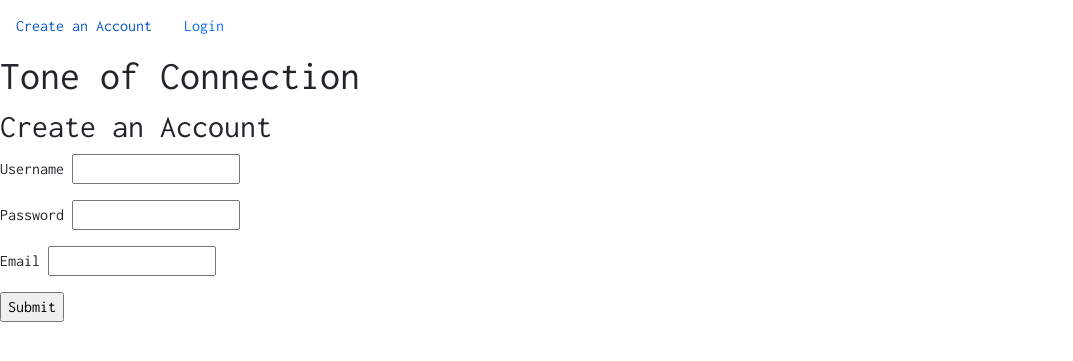
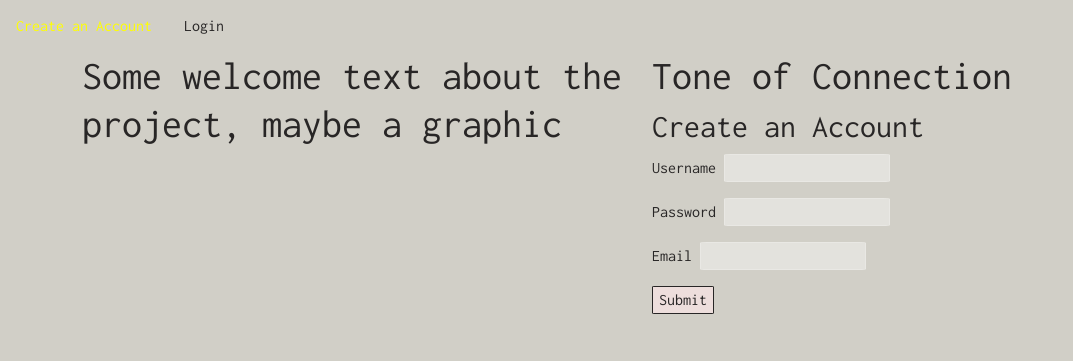
Before and after one commit to hannahpaxton/tone-of-connection, a Flask app: page / in a window 1280 px wide. Shown: the top 361 px of the page, without its empty margins (0-1073 px from the left). Run offline with Flask 2, Linux system fonts and the light colour scheme.

Commit message:
Added minimal styling

```diff
--- a/crud.py
+++ b/crud.py
@@ -2,7 +2,7 @@
 
 from model import db, User, Post, Result, Quality, Prompt, connect_to_db
 from datetime import datetime
-from sqlalchemy import func, select
+from sqlalchemy import func, select, desc
 import os
 import json
 from colour import Color
@@ -110,7 +110,7 @@ def get_tone_qualities_by_post_id(post_id):
 def get_post_by_user_id(user_id):
     """View post by user_id"""
 
-    return Post.query.filter(Post.user_id == user_id).all()
+    return Post.query.filter(Post.user_id == user_id).order_by(desc(Post.created_at)).all()
 
 def get_max_color_by_post_id(post_id):
     """Return the color of the max tone score for a given post"""
--- a/server.py
+++ b/server.py
@@ -4,7 +4,7 @@ from flask import (Flask, render_template, request, flash, session,
                    redirect, jsonify)
 from model import connect_to_db, Post, Result
 import crud
-
+from sqlalchemy import desc
 from jinja2 import StrictUndefined
 from datetime import datetime
 import os
@@ -105,6 +105,7 @@ def geocode_zip():
     zipcode = request.args.get('zipcode')
     location_result = client.geocode(zipcode)
 
+    # Save needed geolocation in the session
     session['lat'] = location_result["results"][0]["location"]["lat"]
     session['lng']= location_result["results"][0]["location"]["lng"]
 
@@ -124,24 +125,10 @@ def create_post():
     # Get post text
     post_text = request.form.get('user_post')
 
-    # Unpack user location
-
-    # lat = location_result["results"][0]["location"]["lat"]
-    # lng = location_result["results"][0]["location"]["lng"]
-    # lat = 5
-    # lng = 6
-
-
-    # # Add city and state to database
-    # city = location_result["results"][0]["address_components"]["city"]
-    # state = location_result["results"][0]["address_components"]["state"]
-    # user_facing_location = city + ", " + state
-
     # Create post timestamp
     created_at = datetime.now()
     user_facing_date = created_at.strftime("%B %d, %Y")
 
-    # Save user facing location to database
     # Save post and related data to database
     post = crud.create_post(session['user_id'], prompt_id, post_text, session['lat'], session['lng'], session['user_facing_location'], created_at)
 
@@ -180,7 +167,7 @@ def post_info():
             "created_at": post.created_at,
             "color": crud.get_max_color_by_post_id(post.post_id),
         }
-        for post in Post.query.limit(200)
+        for post in Post.query.order_by(desc(Post.created_at)).limit(200)
     ]
 
     return jsonify(posts)
--- a/static/css/styles.css
+++ b/static/css/styles.css
@@ -1,5 +1,26 @@
 html * {
     font-family: 'Inconsolata', monospace;
+    color: rgb(40, 38, 38);
+}
+
+body {
+    background-color: #d1cfc7;
+}
+
+.flash-msg {
+    text-align: center;
+}
+
+.transparency_field {
+    background: rgba(255,255,255,0.4);
+    border-radius: 4%;
+    border: .5px solid rgba(255,255,255,0.2);
+}
+
+.button {
+    background: rgba(240,224,221,0.94);
+    border-radius: 4%;
+    border: .5px solid;
 }
 
 #map {
@@ -29,6 +50,10 @@ li a {
     text-decoration: none;
 }
 
+a:hover {
+    color: yellow;
+}
+
 .grid {
     display: grid;
     grid-template-columns: 6fr 6fr;
@@ -37,10 +62,11 @@ li a {
   }
 
   div.post {
+    background-color: rgba(255,255,255,0.8);
     border-radius: 4%;
     border: 2px solid grey;
     width: 32em;
-    height: 40em;
+    height: 30em;
     margin: 2em;
     padding: 1em;
     display: inline-block;
--- a/static/js/analyze_post.js
+++ b/static/js/analyze_post.js
@@ -5,6 +5,7 @@ function showToneData (toneData) {
         const newDiv = document.createElement("div");
             const hexValue = document.createElement("div")
                 hexValue.style.backgroundColor=data.hex_value;
+                hexValue.style.borderRadius="100%";
                 hexValue.style.height="20px";
                 hexValue.style.width="20px";
                 hexValue.style.float="left";
--- a/static/js/postCards.jsx
+++ b/static/js/postCards.jsx
@@ -5,7 +5,7 @@ function PostDetail(props) {
         <p><strong>Date:</strong> {props.dateCreated} </p>
         <div><strong>Tone Qualities:</strong> {props.toneQualities.map(tone =>
           <div key={tone[2]}>
-            <div style={{height:"20px", width:"20px", backgroundColor:tone[1], float: "left"}}></div>
+            <div style={{height:"20px", width:"20px", backgroundColor:tone[1], borderRadius: "100%", float: "left"}}></div>
             <div style={{display: "inline-block", paddingLeft:"20px"}}>{tone[0]}</div>
             <div style={{display: "inline-block", paddingLeft:"10px"}}>{tone[3] + "%"}</div>
           </div>
--- a/templates/homepage.html
+++ b/templates/homepage.html
@@ -3,25 +3,34 @@
 
 {% block body %}
 
+  <div class="container">
+    <div class="row">
+      <div class="col-12 col-md-6">
+        <h1>Some welcome text about the project, maybe a graphic</h1>
+      </div>
+      <div class="col-12 col-md-6">
         <h1>Tone of Connection</h1>
 
         <h2>Create an Account</h2>
-  <form action="/register" method="POST">
+        <form id="account_creation" action="/register" method="POST">
           <p>
-    Username <input type="text" name="username">
+          Username <input class="transparency_field" type="text" name="username">
           </p>
 
           <p>
-    Password <input type="password" name="password">
+          Password <input class="transparency_field" type="password" name="password">
           </p>
 
           <p>
-    Email <input type="text" name="email">
+          Email <input class="transparency_field" type="text" name="email">
           </p>
 
           <p>
-      <input type="submit">
+            <input class="button" type="submit">
           </p>
         </form>
+      </div>
+    </div>
+  </div>
 
 {% endblock %}
--- a/templates/post_homepage.html
+++ b/templates/post_homepage.html
@@ -13,15 +13,15 @@
     <input type="hidden" name="prompt_id" value={{ random_prompt.prompt_id }}>
   </div>
 
-  <textarea id="postfield" name="user_post" rows="20" cols="50"></textarea>
+  <textarea class="transparency_field" id="postfield" name="user_post" rows="20" cols="50"></textarea>
 
   <div>
       <label>What's your ZIP Code?</label>
-      <input id="zipfield" type="text" name="zipcode" />
+      <input class="transparency_field" id="zipfield" type="text" name="zipcode" />
   </div>
 
   <p>
-    <input type="submit"/>
+    <input class="button" type="submit"/>
   </p>
 </form>
 
--- a/templates/user_details.html
+++ b/templates/user_details.html
@@ -10,9 +10,7 @@
 {% endblock %}
 
 {% block body %}
-<h1>{{ user.username }}</h1>
-
-<h2>My Posts</h2>
+<h1>{{ user.username }}'s Posts</h1>
 
 <div id="all-posts" class="grid"></div>
 
```
Also changed, not shown: templates/login.html (+13 -4 lines). Lines whose indentation alone changed are shown as unchanged.
